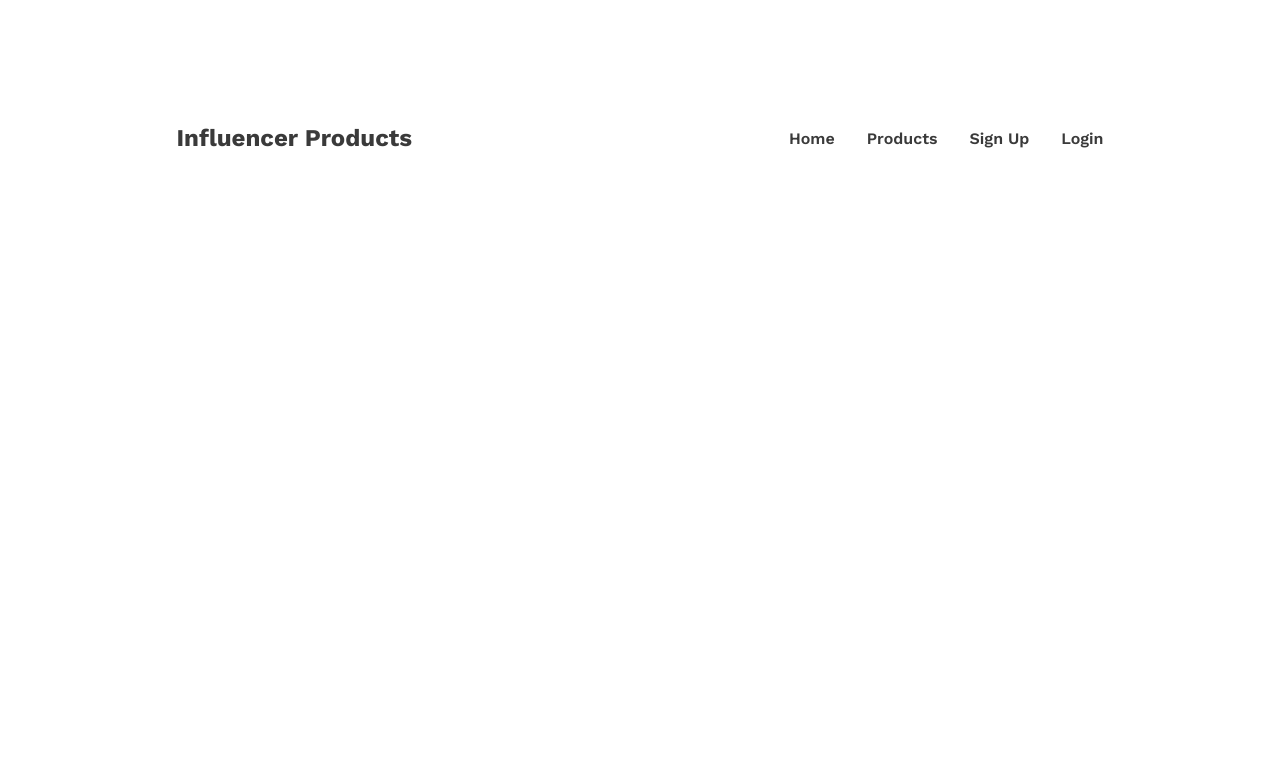
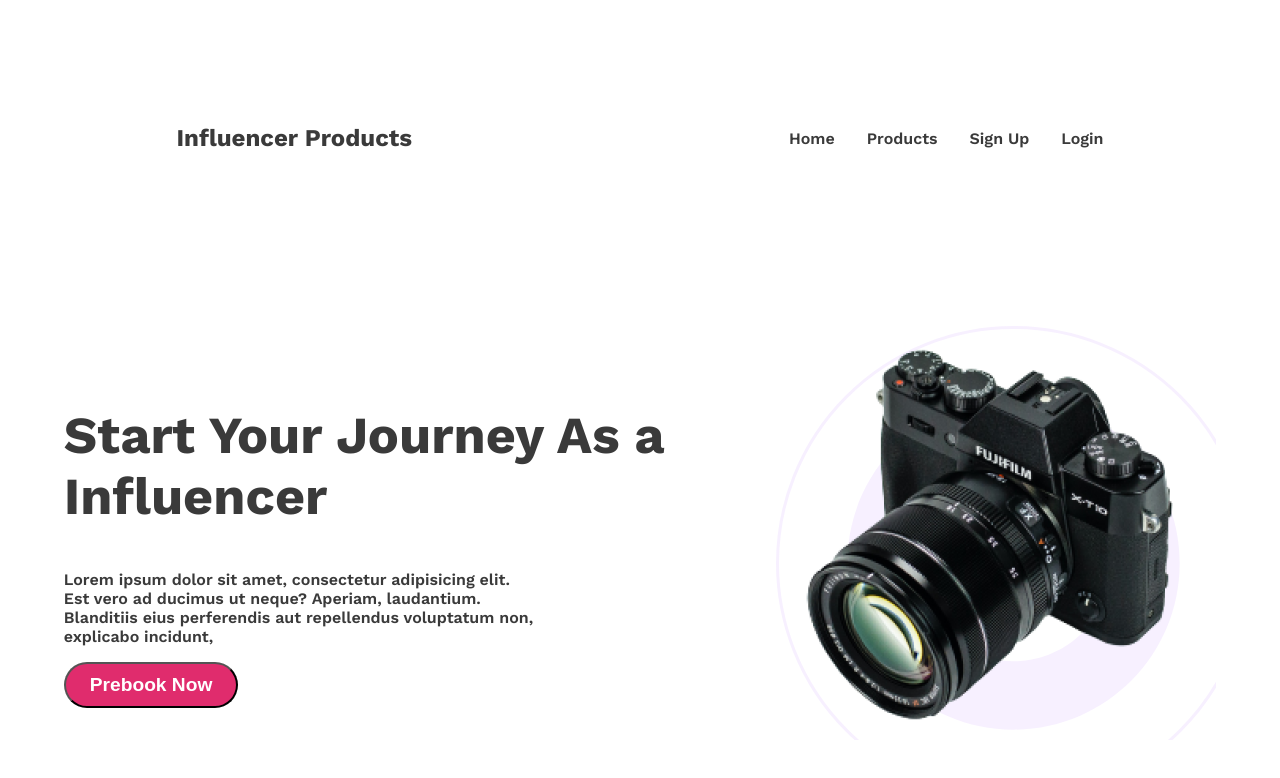
Before and after one commit to AsrafUddin89/influencer-studio, a plain HTML site: page index.html in a window 1280 px wide. Drawn offline with nearby package versions, Linux system fonts and the light colour scheme.

Commit message:
banner styles added

```diff
--- a/index.html
+++ b/index.html
@@ -22,6 +22,16 @@
 
         </ul>
        </nav>
+       <div class="banner">
+        <div class="banner-content">
+            <h2 class="banner-title">Start Your Journey As a <br>Influencer</h2>
+            <p class="primary-description">Lorem ipsum dolor sit amet, consectetur adipisicing elit. <br>Est vero ad ducimus ut neque? Aperiam, laudantium. <br> Blanditiis eius perferendis aut repellendus voluptatum non, <br>explicabo incidunt, </p>
+            <button class="btn-styles">Prebook Now</button>
+        </div>
+        <div>
+            <img src="images/main-camera.png" alt="">
+        </div>
+       </div>
 
     </header>
     <main>
--- a/styles/studio.css
+++ b/styles/studio.css
@@ -1,4 +1,4 @@
-body{
+body {
     font-family: 'EB Garamond', serif;
     font-family: 'Lato', sans-serif;
     font-family: 'Open Sans', sans-serif;
@@ -6,29 +6,71 @@ font-family: 'Poppins', sans-serif;
     font-family: 'Work Sans', sans-serif;
 }
 
-.navigation{
+/*Shared Styles*/
+.primary-description {
+    font-size: 1rem;
+    font-weight: 600;
+    color: #3A3A3A;
+}
+
+/*Navigation Section styles*/
+.navigation {
     display: flex;
     justify-content: space-around;
     align-items: center;
     margin-top: 100px;
 }
-.nav-title{
+
+.nav-title {
     font-size: 24px;
     font-weight: 700;
     color: #3A3A3A;
 }
-.navigation > ul{
+
+.navigation>ul {
     display: flex;
     justify-content: space-between;
     gap: 2rem;
 
 }
-.navigation li{
+
+.navigation li {
     list-style: none;
 
 }
-.navigation a{
+
+.navigation a {
     text-decoration: none;
     color: #3A3A3A;
     font-weight: 600;
 }
+
+/*Banner Section Styles*/
+
+.banner {
+    display: flex;
+    justify-content: space-around;
+    align-items: center;
+    margin-top: 150px;
+}
+
+.banner img {
+    background-image: url('../images/Circle\ design.svg');
+}
+
+.banner-title {
+    font-size: 52px;
+    font-weight: 700;
+    color: #3A3A3A;
+}
+
+.btn-styles {
+    border-radius: 41px;
+    gap: 8px;
+    color: #FFFF;
+    background-color: #E02C6D;
+    padding: 10px 24px 10px 24px;
+    font-size: 1.2rem;
+    font-weight: 700;
+
+}
```
Lines whose indentation alone changed are shown as unchanged.
